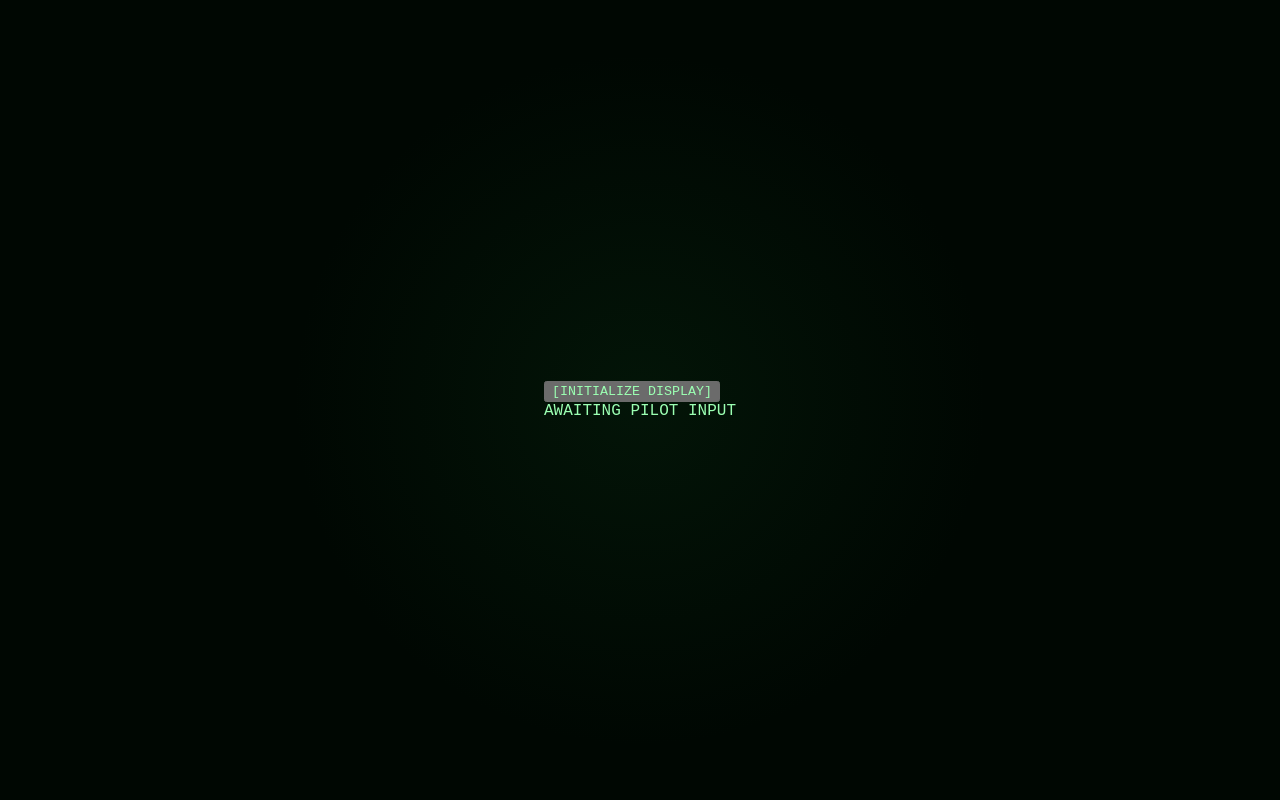
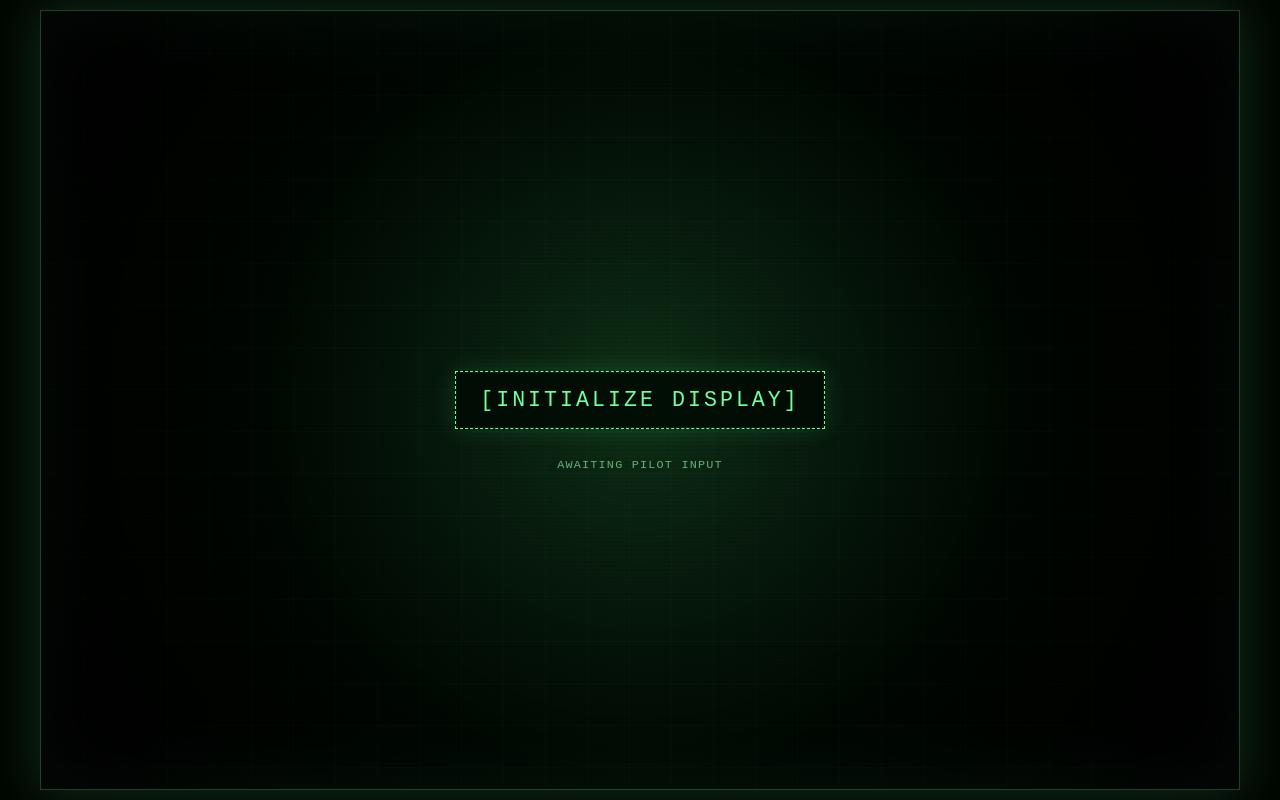
Before and after one commit to bmartingame/pilot-databank, a React (Vite) app: page / in a window 1280 px wide. Built offline with nearby package versions, Linux system fonts and the light colour scheme.

Commit message:
Enhance startup screen styles and remove unmute button
Added styles for startup screen states and buttons, including awaiting and idle states. Removed unmute button styles.

```diff
--- a/src/startupSplash.css
+++ b/src/startupSplash.css
@@ -8,7 +8,101 @@
     background:
         radial-gradient(circle at center, rgba(17, 84, 34, 0.18), transparent 46%),
         #000702;
-    animation: crtStartupOverlayExit 7.62s linear forwards;
+}
+
+.crt-startup-awaiting {
+    opacity: 1;
+}
+
+.crt-startup-idle-screen {
+    position: relative;
+    display: grid;
+    place-items: center;
+    gap: 18px;
+    width: min(100vw, 1200px);
+    height: min(100vh, 780px);
+    overflow: hidden;
+    border: 1px solid rgba(114, 255, 156, 0.26);
+    background:
+        radial-gradient(circle at center, rgba(98, 255, 139, 0.12), rgba(0, 7, 2, 0.96) 54%, #000 100%);
+    box-shadow:
+        inset 0 0 80px rgba(114, 255, 156, 0.08),
+        0 0 46px rgba(114, 255, 156, 0.16);
+}
+
+.crt-startup-idle-screen::before {
+    content: "";
+    position: absolute;
+    inset: 0;
+    pointer-events: none;
+    background:
+        linear-gradient(rgba(114, 255, 156, 0.045) 1px, transparent 1px),
+        linear-gradient(90deg, rgba(114, 255, 156, 0.045) 1px, transparent 1px);
+    background-size: 42px 42px;
+    opacity: 0.42;
+}
+
+.crt-startup-idle-screen::after {
+    content: "";
+    position: absolute;
+    inset: 0;
+    pointer-events: none;
+    background:
+        repeating-linear-gradient(
+            to bottom,
+            transparent 0,
+            transparent 3px,
+            rgba(0, 0, 0, 0.19) 4px
+        ),
+        radial-gradient(circle at center, transparent 48%, rgba(0, 0, 0, 0.58) 100%);
+    opacity: 0.86;
+}
+
+.crt-startup-center-button {
+    position: relative;
+    z-index: 2;
+    padding: 16px 24px;
+    border: 1px dashed var(--line-bright, #72ff9c);
+    color: var(--line-bright, #72ff9c);
+    background: rgba(0, 10, 4, 0.9);
+    font: inherit;
+    font-family: "Courier New", Courier, monospace;
+    font-size: clamp(1rem, 2vw, 1.35rem);
+    letter-spacing: 0.14em;
+    cursor: pointer;
+    box-shadow:
+        inset 0 0 0 1px rgba(114, 255, 156, 0.08),
+        0 0 24px rgba(114, 255, 156, 0.14);
+}
+
+.crt-startup-center-button:hover,
+.crt-startup-center-button:focus-visible {
+    color: #d6ffdf;
+    border-color: #d6ffdf;
+    background: rgba(12, 40, 18, 0.9);
+    box-shadow:
+        inset 0 0 0 1px rgba(114, 255, 156, 0.18),
+        0 0 34px rgba(114, 255, 156, 0.24);
+    outline: none;
+}
+
+.crt-startup-idle-status,
+.crt-startup-idle-warning {
+    position: absolute;
+    z-index: 2;
+    top: calc(50% + 58px);
+    left: 50%;
+    transform: translateX(-50%);
+    width: min(520px, calc(100vw - 48px));
+    color: var(--muted, rgba(184, 255, 200, 0.68));
+    font-family: "Courier New", Courier, monospace;
+    font-size: 0.74rem;
+    letter-spacing: 0.1em;
+    text-align: center;
+}
+
+.crt-startup-idle-warning {
+    color: var(--danger, #ff9964);
 }
 
 .crt-startup-screen {
@@ -25,6 +119,10 @@
     animation:
         crtStartupScreenBulge 7.62s cubic-bezier(0.2, 0.95, 0.2, 1) forwards,
         crtStartupScreenFlicker 7.62s steps(1, end) forwards;
+}
+
+.crt-startup-running {
+    animation: crtStartupOverlayExit 7.62s linear forwards;
 }
 
 .crt-startup-beam {
@@ -171,22 +269,6 @@
     margin-top: 18px;
     color: var(--muted, rgba(184, 255, 200, 0.68));
     font-size: 0.72rem;
-}
-
-.crt-startup-unmute {
-    margin-top: 20px;
-    padding: 10px 14px;
-    border: 1px dashed var(--line-bright, #72ff9c);
-    color: var(--line-bright, #72ff9c);
-    background: rgba(0, 10, 4, 0.9);
-    font: inherit;
-    letter-spacing: 0.08em;
-    cursor: pointer;
-    box-shadow: 0 0 18px rgba(114, 255, 156, 0.12);
-}
-
-.crt-startup-unmute:hover {
-    background: rgba(12, 40, 18, 0.88);
 }
 
 @keyframes crtStartupBeam {
@@ -379,7 +461,7 @@
 }
 
 @media (prefers-reduced-motion: reduce) {
-    .crt-startup-overlay,
+    .crt-startup-running,
     .crt-startup-screen,
     .crt-startup-beam,
     .crt-startup-grid,
@@ -391,51 +473,3 @@
         animation-iteration-count: 1 !important;
     }
 }
-
-.crt-startup-overlay:not(.crt-startup-running),
-.crt-startup-overlay:not(.crt-startup-running) * {
-    animation-name: none !important;
-}
-
-.crt-startup-overlay:not(.crt-startup-running) {
-    opacity: 1;
-}
-
-.crt-startup-overlay:not(.crt-startup-running) .crt-startup-screen {
-    transform: scale(1);
-    border-radius: 0;
-    filter: brightness(1.04) contrast(1.16);
-}
-
-.crt-startup-overlay:not(.crt-startup-running) .crt-startup-beam {
-    opacity: 0;
-}
-
-.crt-startup-overlay:not(.crt-startup-running) .crt-startup-grid {
-    opacity: 0.38;
-    transform: scale(1);
-}
-
-.crt-startup-overlay:not(.crt-startup-running) .crt-startup-scan {
-    opacity: 0.86;
-}
-
-.crt-startup-overlay:not(.crt-startup-running) .crt-startup-readout {
-    opacity: 1;
-}
-
-.crt-startup-overlay:not(.crt-startup-running) .crt-startup-progress span {
-    width: 0;
-}
-
-.crt-startup-overlay:not(.crt-startup-running) .crt-startup-lines > div {
-    opacity: 1;
-}
-
-.crt-startup-overlay.crt-startup-blocked .crt-startup-title {
-    color: var(--danger, #ff9964);
-}
-
-.crt-startup-overlay.crt-startup-blocked .crt-startup-progress {
-    opacity: 0.45;
-}
```
